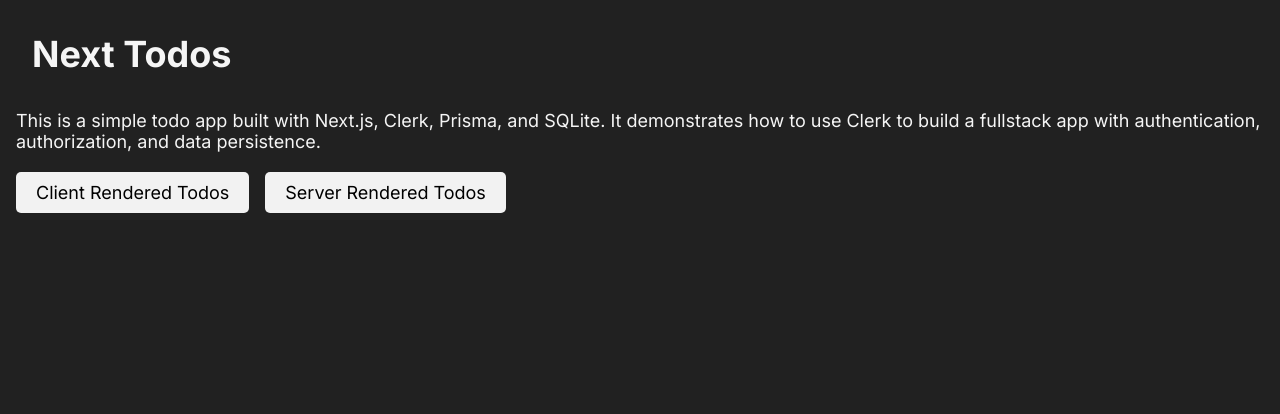
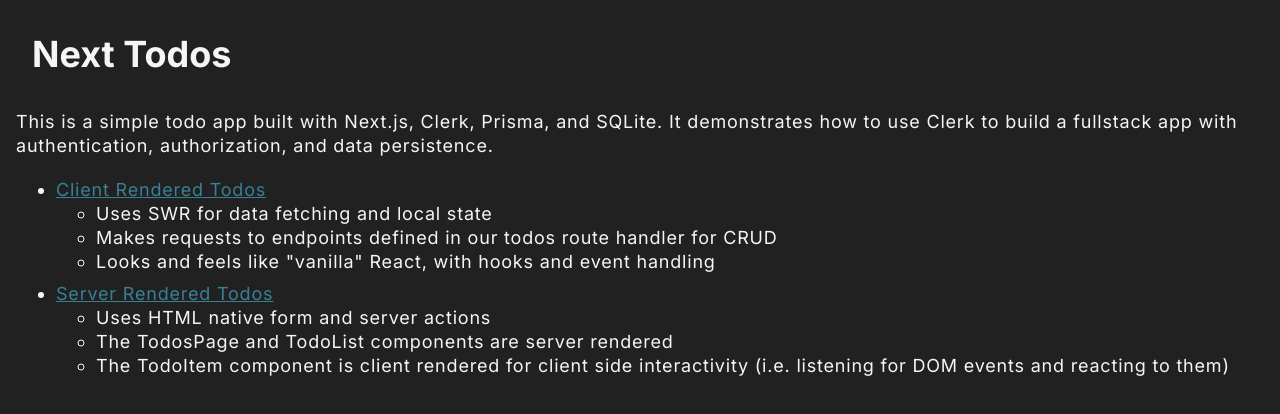
Before and after one commit to KylerJohnsonDev/next-todos, a Next.js app: page / in a window 1280 px wide. Shown: the top 414 px of the page. Built offline with nearby package versions, Linux system fonts and the light colour scheme.

Commit message:
adds home page with some project explanation

```diff
--- a/src/app/page.js
+++ b/src/app/page.js
@@ -3,21 +3,44 @@
 
 export default function Home() {
   return (
-    <>
+    <main className={classes.wrapper}>
       <p>
         This is a simple todo app built with Next.js, Clerk, Prisma, and SQLite.
         It demonstrates how to use Clerk to build a fullstack app with
         authentication, authorization, and data persistence.
       </p>
 
-      <section className={classes.linksContainer}>
+      <ul className={classes.linksContainer}>
+        <li className={classes.topLevelListItem}>
           <Link className={classes.link} href="/client-rendered-todos">
             Client Rendered Todos
           </Link>
+          <ul>
+            <li>Uses SWR for data fetching and local state</li>
+            <li>
+              Makes requests to endpoints defined in our todos route handler for
+              CRUD
+            </li>
+            <li>
+              Looks and feels like &quot;vanilla&quot; React, with hooks and
+              event handling
+            </li>
+          </ul>
+        </li>
+        <li className={classes.topLevelListItem}>
           <Link className={classes.link} href="/server-rendered-todos">
             Server Rendered Todos
           </Link>
-      </section>
-    </>
+          <ul>
+            <li>Uses HTML native form and server actions</li>
+            <li>The TodosPage and TodoList components are server rendered</li>
+            <li>
+              The TodoItem component is client rendered for client side
+              interactivity (i.e. listening for DOM events and reacting to them)
+            </li>
+          </ul>
+        </li>
+      </ul>
+    </main>
   );
 }
--- a/src/app/page.module.css
+++ b/src/app/page.module.css
@@ -1,20 +1,17 @@
-
+.wrapper {
+  line-height: 1.5rem;
+  letter-spacing: .05rem;
+}
 
 .linksContainer {
-  display: flex;
-  gap: 1rem;
   margin-top: 20px;
+}
 
-  .link {
-    text-decoration: none;
-    color: #000;
-    padding: 10px 20px;
-    border-radius: 5px;
-    background-color: #f2f2f2;
-    transition: all 0.3s ease;
-  }
+.linksContainer a {
+  color: #388094;
+  cursor: pointer;
+}
 
-  .link:hover {
-    background-color: #e2e2e2;
-  }
+.linksContainer .topLevelListItem:not(:first-child) {
+  margin-top: .5rem;
 }
```
Lines whose indentation alone changed are shown as unchanged.
